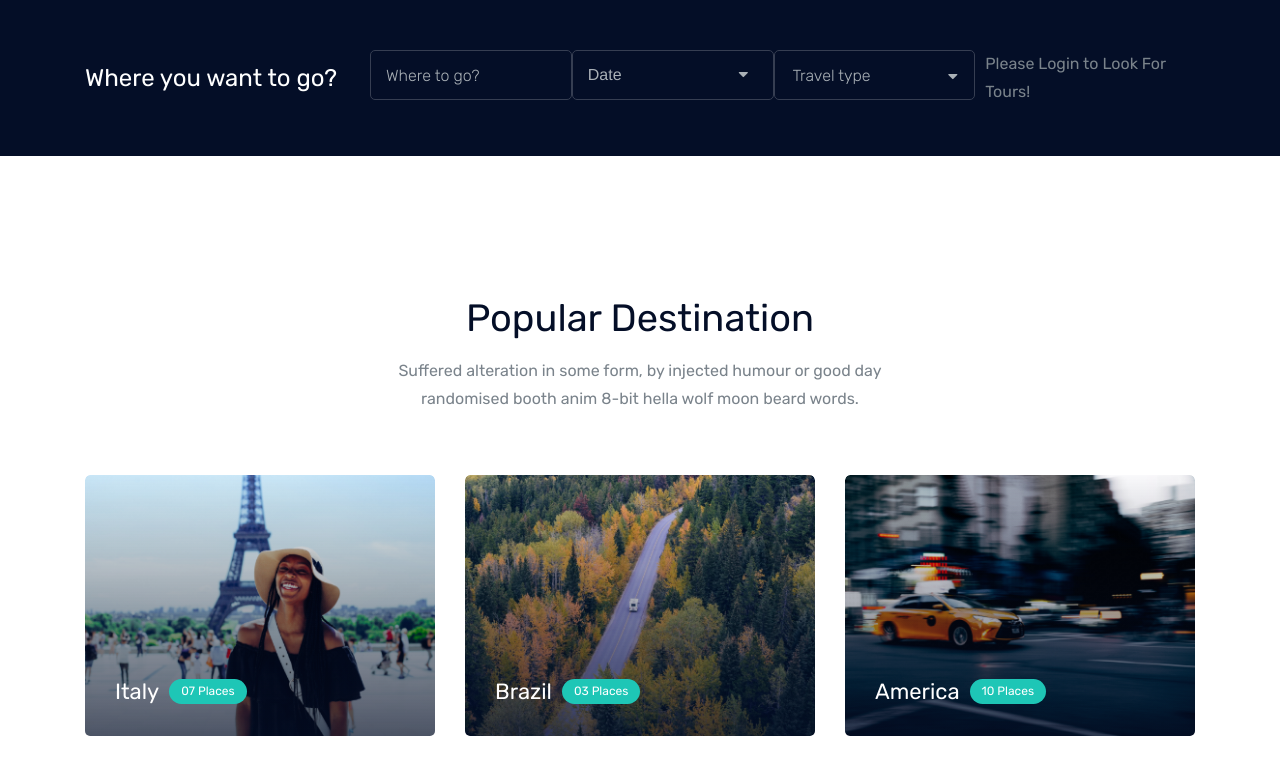
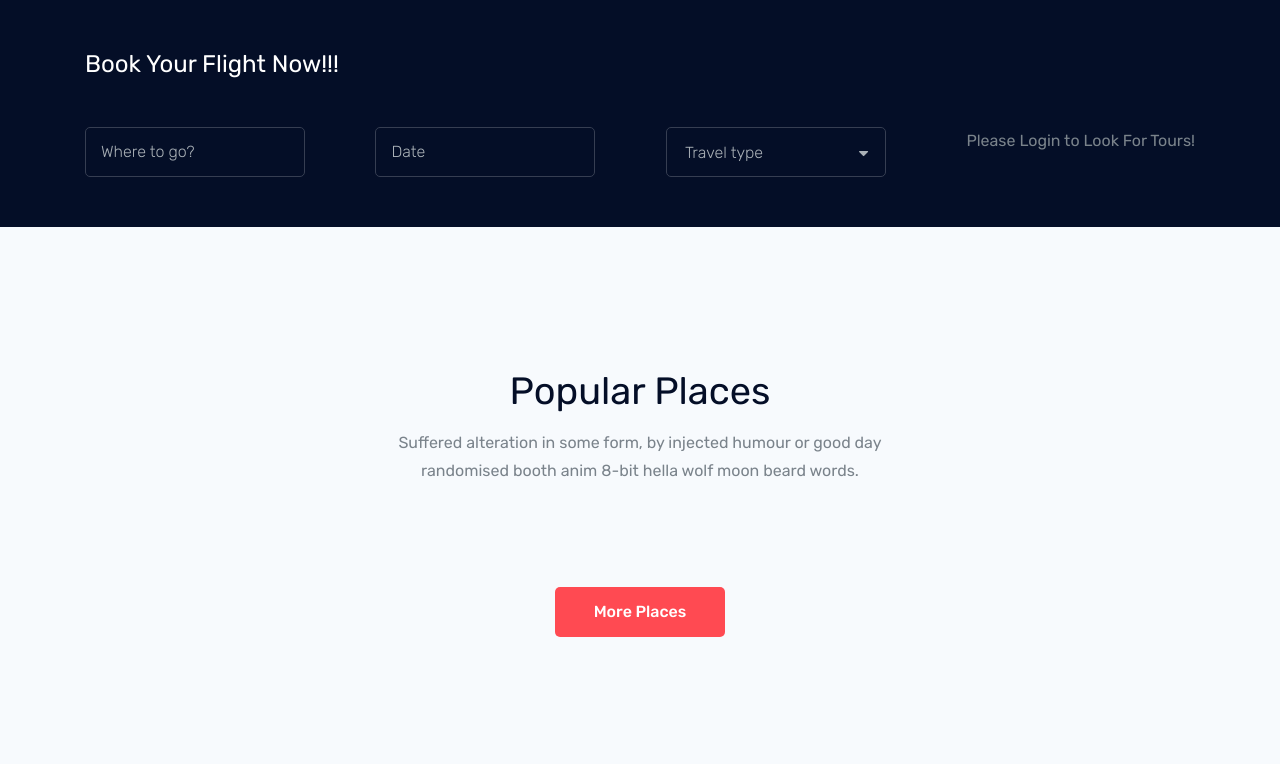
Before and after one commit to Navneet7716/Musafiri, a Django app: page / in a window 1280 px wide. Shown: the part 761-1525 px from the top of the page. Run offline with Django 3.2, Linux system fonts and the light colour scheme; some libraries are stand-ins or nearby versions; grey boxes are pictures that could not be loaded.

Commit message:
flight_update

```diff
--- a/sdp2/settings.py
+++ b/sdp2/settings.py
@@ -43,7 +43,9 @@
     'django.contrib.staticfiles',
     'users',
     'verify_email',
-    'crispy_forms'
+    'crispy_forms',
+    'bootstrap_datepicker_plus',
+    'bootstrap4'
 ]
 
 MIDDLEWARE = [
@@ -85,7 +87,7 @@
 
         'ENGINE': 'django.db.backends.postgresql_psycopg2',
 
-        'NAME': 'SDP2',
+        'NAME': 'travelo',
 
         'USER': 'postgres',
 
--- a/users/admin.py
+++ b/users/admin.py
@@ -1,7 +1,9 @@
 from django.contrib import admin
-from .models import Destination , blog_user
+from .models import Destination , blog_user , Flight
 # Register your models here.
 
 admin.site.register(Destination)
 
 admin.site.register(blog_user)
+
+admin.site.register(Flight)
--- a/users/forms.py
+++ b/users/forms.py
@@ -2,6 +2,7 @@
 from django.contrib.auth.forms import PasswordResetForm, UserCreationForm, PasswordChangeForm
 from django.contrib.auth.models import User
 from django import forms
+from bootstrap_datepicker_plus import DatePickerInput
 
 
 class CreateUserForm(UserCreationForm):
@@ -14,6 +15,20 @@
     name = forms.CharField()
     email = forms.EmailField()
     message = forms.CharField(widget=forms.Textarea)
+
+CLASS =(
+    ("economy", "Economy"),
+    ("buisness", "Buisness"),
+    ("first", "First"),
+)
+
+class FlightForm(forms.Form):
+    source = forms.CharField(max_length=40)
+    destination = forms.CharField(max_length=40)
+    date = forms.DateField(
+        widget=DatePickerInput(format='%m/%d/%Y')
+    )
+    travel_type = forms.ChoiceField(choices = CLASS)
 
 
 class UserPasswordResetForm(PasswordResetForm):
--- a/users/templates/users/base.html
+++ b/users/templates/users/base.html
@@ -273,14 +273,7 @@
 
 
     <script src="{% static 'js/main.js' %}"></script>
-    <script>
-        $('#datepicker').datepicker({
-            iconsLibrary: 'fontawesome',
-            icons: {
-             rightIcon: '<span class="fa fa-caret-down"></span>'
-         }
-        });
-    </script>
+
     <script>
         $(document).ready(function(){
       window.setTimeout(function() {
--- a/users/templates/users/index.html
+++ b/users/templates/users/index.html
@@ -86,24 +86,31 @@
     <div class="row align-items-center">
       <div class="col-lg-3">
         <div class="form_area">
-          <h3>Where you want to go?</h3>
+          <h3>Book Your Flight Now!!!</h3>
+          <br>
+          <br>
         </div>
       </div>
-      <div class="col-lg-9">
+      <div class="col-lg-12">
         <div class="search_wrap">
           {% if user.is_authenticated %}
-          <form class="search_form" action="#">
+          <form class="search_form" method="POST">
+            {% csrf_token %}
             <div class="input_field">
-              <input type="text" placeholder="Where to go?" />
+              <input type="text" name="source" placeholder="Source" required/>
             </div>
             <div class="input_field">
-              <input id="datepicker" placeholder="Date" />
+              <input type="text" name="destination" placeholder="Destination" required/>
             </div>
             <div class="input_field">
-              <select>
-                <option data-display="Travel type">Travel type</option>
-                <option value="1">Some option</option>
-                <option value="2">Another option</option>
+              <input id="datepicker" name="startdate" placeholder="Date"  required/>
+            </div>
+            <div class="input_field">
+              <select name="class" required>
+                <option data-display="Travel type">Choose a class</option>
+                <option value="economy">Economy</option>
+                <option value="buisness">Buisness</option>
+                <option value="first">First</option>
               </select>
             </div>
 
@@ -140,134 +147,6 @@
 <!-- where_togo_area_end  -->
 
 <!-- popular_destination_area_start  -->
-<div class="popular_destination_area">
-  <div class="container">
-    <div class="row justify-content-center">
-      <div class="col-lg-6">
-        <div class="section_title text-center mb_70">
-          <h3>Popular Destination</h3>
-          <p>
-            Suffered alteration in some form, by injected humour or good day
-            randomised booth anim 8-bit hella wolf moon beard words.
-          </p>
-        </div>
-      </div>
-    </div>
-    <div class="row">
-      <div class="col-lg-4 col-md-6">
-        <div class="single_destination">
-          <div class="thumb">
-            <img src="{% static 'img/destination/1.png' %}" alt="" />
-          </div>
-          <div class="content">
-            <p class="d-flex align-items-center">
-              Italy <a href="{% url 'travel_destination' %}"> 07 Places</a>
-            </p>
-          </div>
-        </div>
-      </div>
-      <div class="col-lg-4 col-md-6">
-        <div class="single_destination">
-          <div class="thumb">
-            <img src="{% static 'img/destination/2.png' %}" alt="" />
-          </div>
-          <div class="content">
-            <p class="d-flex align-items-center">
-              Brazil <a href="{% url 'travel_destination' %}"> 03 Places</a>
-            </p>
-          </div>
-        </div>
-      </div>
-      <div class="col-lg-4 col-md-6">
-        <div class="single_destination">
-          <div class="thumb">
-            <img src="{% static 'img/destination/3.png' %}" alt="" />
-          </div>
-          <div class="content">
-            <p class="d-flex align-items-center">
-              America <a href="{% url 'travel_destination' %}"> 10 Places</a>
-            </p>
-          </div>
-        </div>
-      </div>
-      <div class="col-lg-4 col-md-6">
-        <div class="single_destination">
-          <div class="thumb">
-            <img src="{% static 'img/destination/4.png' %}" alt="" />
-          </div>
-          <div class="content">
-            <p class="d-flex align-items-center">
-              Nepal <a href="{% url 'travel_destination' %}"> 02 Places</a>
-            </p>
-          </div>
-        </div>
-      </div>
-      <div class="col-lg-4 col-md-6">
-        <div class="single_destination">
-          <div class="thumb">
-            <img src="{% static 'img/destination/5.png' %}" alt="" />
-          </div>
-          <div class="content">
-            <p class="d-flex align-items-center">
-              Maldives <a href="{% url 'travel_destination' %}"> 02 Places</a>
-            </p>
-          </div>
-        </div>
-      </div>
-      <div class="col-lg-4 col-md-6">
-        <div class="single_destination">
-          <div class="thumb">
-            <img src="6" alt="" />
-          </div>
-          <div class="content">
-            <p class="d-flex align-items-center">
-              Indonesia <a href="{% url 'travel_destination' %}"> 05 Places</a>
-            </p>
-          </div>
-        </div>
-      </div>
-    </div>
-  </div>
-</div>
-<!-- popular_destination_area_end  -->
-
-<!-- newletter_area_start  -->
-<div class="newletter_area overlay">
-  <div class="container">
-    <div class="row justify-content-center align-items-center">
-      <div class="col-lg-10">
-        <div class="row align-items-center">
-          <div class="col-lg-5">
-            <div class="newsletter_text">
-              <h4>Subscribe Our Newsletter</h4>
-              <p>
-                Subscribe newsletter to get offers and about new places to
-                discover.
-              </p>
-            </div>
-          </div>
-          <div class="col-lg-7">
-            <div class="mail_form">
-              <div class="row no-gutters">
-                <div class="col-lg-9 col-md-8">
-                  <div class="newsletter_field">
-                    <input type="email" placeholder="Your mail" />
-                  </div>
-                </div>
-                <div class="col-lg-3 col-md-4">
-                  <div class="newsletter_btn">
-                    <button class="boxed-btn4" type="submit">Subscribe</button>
-                  </div>
-                </div>
-              </div>
-            </div>
-          </div>
-        </div>
-      </div>
-    </div>
-  </div>
-</div>
-<!-- newletter_area_end  -->
 
 <div class="popular_places_area">
   <div class="container">
--- a/users/urls.py
+++ b/users/urls.py
@@ -1,3 +1,4 @@
+from os import name
 from django.urls import path
 from django.contrib.auth import views as auth_views
 from . import views
@@ -10,6 +11,7 @@
     path("login/", views.login, name="login"),
     path("register/",views.register,name="register"),
     path("",views.home,name="home"),
+    path("flight/",views.flight,name="flight"),
     path('logout/',views.logoutUser,name="logout"),
     path('contact/',views.contact , name="contact"),
     path('about/',views.about,name="about"),
@@ -17,7 +19,7 @@
     path('destination_details/<int:pk>',views.destination_details,name="destination_details"),
     path('single-blog/',views.single_blog,name="single_blog"),
     path('travel_destination/',views.travel_destination,name="travel_destination"),
-
+    path('payment/',views.payment,name="payment"),
     path('graphs/',views.graph , name="graph"),
 
 
--- a/users/views.py
+++ b/users/views.py
@@ -4,8 +4,10 @@
 from django.core.mail import EmailMessage , EmailMultiAlternatives
 from django.template.loader import get_template , render_to_string
 from django.utils.html import strip_tags
-from .models import Destination , blog_user
+from .models import Destination , blog_user , Flight
 from verify_email.email_handler import send_verification_email
+
+import datetime
 
 # To Authenticate
 
@@ -18,7 +20,7 @@
 
 from django.contrib.auth.forms import UserCreationForm
 
-from .forms import CreateUserForm , ContactForm
+from .forms import CreateUserForm , ContactForm , FlightForm
 # Create your views here.
 
 def login(request):
@@ -143,3 +145,44 @@
 def graph(request):
     queryset = Destination.objects
     return render(request, 'users/graphs.html', {'data':queryset})
+
+
+
+
+
+def flight(request):
+    flight_form = FlightForm()
+    if request.method == 'POST':
+        flight_form = FlightForm(request.POST)
+        if flight_form.is_valid():
+            source = flight_form.cleaned_data['source']
+            sourceArr = source.split(',')
+            sourceCity = sourceArr[0]
+            destination = flight_form.cleaned_data['destination']
+            destinationArr = destination.split(',')
+            destinationCity = destinationArr[0]
+            startdate = flight_form.cleaned_data['date']
+            year = startdate.year
+            month = startdate.month
+            day = startdate.day
+            choice = flight_form.cleaned_data['travel_type']
+            print(request.POST , datetime.date(year,month,day))
+            if (choice == 'economy'):
+                flights = Flight.objects.filter(sourceLocation = sourceCity).filter(destinationLocation=destinationCity).filter(departureDate=datetime.date(year,day,month)).filter(numSeatsRemainingEconomy__gt=0)
+                flights = list(flights)
+                return render(request, 'users/flights.html',{"results":"yes", "some_list": flights, "class":choice})
+            elif (choice == 'business'):
+                flights = Flight.objects.filter(sourceLocation = sourceCity).filter(destinationLocation=destinationCity).filter(departureDate=datetime.date(year,day,month)).filter(numSeatsRemainingBusiness__gt=0)
+                flights = list(flights)
+                return render(request, 'users/flights.html',{"results":"yes", "some_list": flights, "class":choice})
+            elif(choice == 'first'):
+                flights = Flight.objects.filter(sourceLocation = sourceCity).filter(destinationLocation=destinationCity).filter(departureDate=datetime.date(year,day,month)).filter(numSeatsRemainingFirst__gt=0)
+                flights = list(flights)
+                return render(request, 'users/flights.html',{"results":"yes", "some_list": flights, "class":choice})
+
+    return render(request,'users/flights.html' , {'form1': flight_form})
+
+
+
+def payment(request):
+    return render(request , 'users/payment.html',{})
```
Also changed, not shown: users/models.py (+18 -0 lines), users/templates/users/destination_details.html (+1 -27 lines), users/templates/users/flights.html (added, +150 -0 lines), users/templates/users/payment.html (added, +49 -0 lines), images/2_oUb1Lbu.png (added), images/6_XS0yQgn.png (added), users/migrations/0001_initial.py, users/migrations/0002_blog_user.py (deleted).
